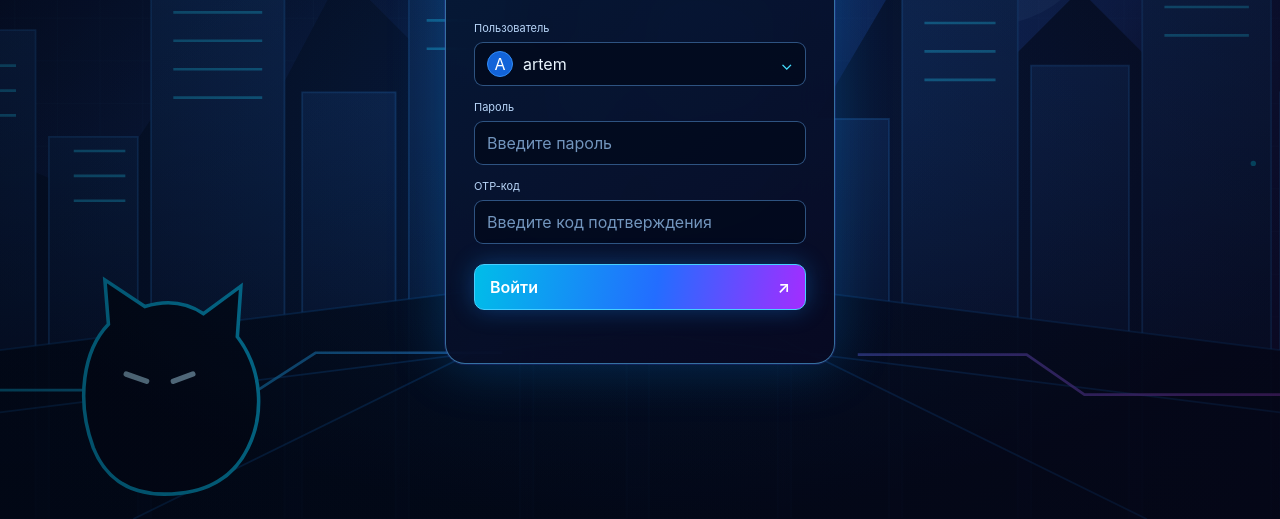
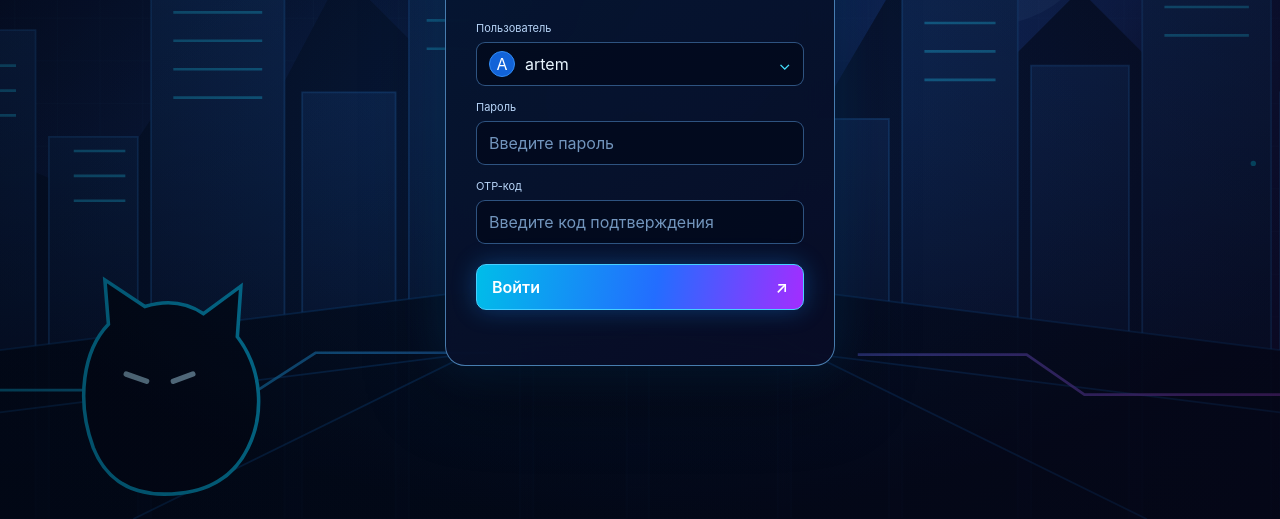
Before and after one commit to artemkinus-collab/Cloud-Linux, a plain HTML site: page index.html in a window 1280 px wide. Shown: the part 281-800 px from the top of the page. Drawn offline with Linux system fonts and the light colour scheme.

Commit message:
Polish Cloud Linux login panel styling

```diff
--- a/style.css
+++ b/style.css
@@ -10,7 +10,7 @@ button:focus-visible,input:focus-visible{outline:1px solid var(--green);outline-
 .login-panel{position:relative;z-index:1;width:min(420px,100%);max-height:calc(100dvh - 32px);overflow:auto;padding:30px;border:1px solid rgba(91,190,255,.55);border-radius:20px;background:linear-gradient(145deg,rgba(5,24,52,.88),rgba(8,9,34,.88));box-shadow:0 0 0 1px rgba(100,70,255,.15),0 0 55px rgba(0,153,255,.25),inset 0 1px rgba(255,255,255,.12);backdrop-filter:blur(18px)}
 /* Login keeps its own blue glass theme; terminal colors are scoped to the workspace. */
 .login{font-family:Inter,system-ui,-apple-system,"Segoe UI",sans-serif;color:#eaf6ff}
-.login-panel{width:min(390px,100%);max-height:calc(100dvh - 32px);overflow:auto;padding:28px}
+.login-panel{width:min(390px,100%);max-height:calc(100dvh - 32px);overflow:auto;padding:30px;border:1px solid rgba(112,190,255,.62);border-radius:20px;background:linear-gradient(145deg,rgba(5,22,49,.94),rgba(8,12,37,.94));box-shadow:0 20px 80px rgba(0,0,0,.48),0 0 48px rgba(0,145,255,.2),inset 0 1px rgba(255,255,255,.12);backdrop-filter:blur(20px)}
 .login button:focus-visible,.login input:focus-visible{outline:2px solid #39bfff;outline-offset:2px}
 .login .user-picker-trigger{color:#eaf6ff}
 .login .login-input{color:#eaf6ff}
```
